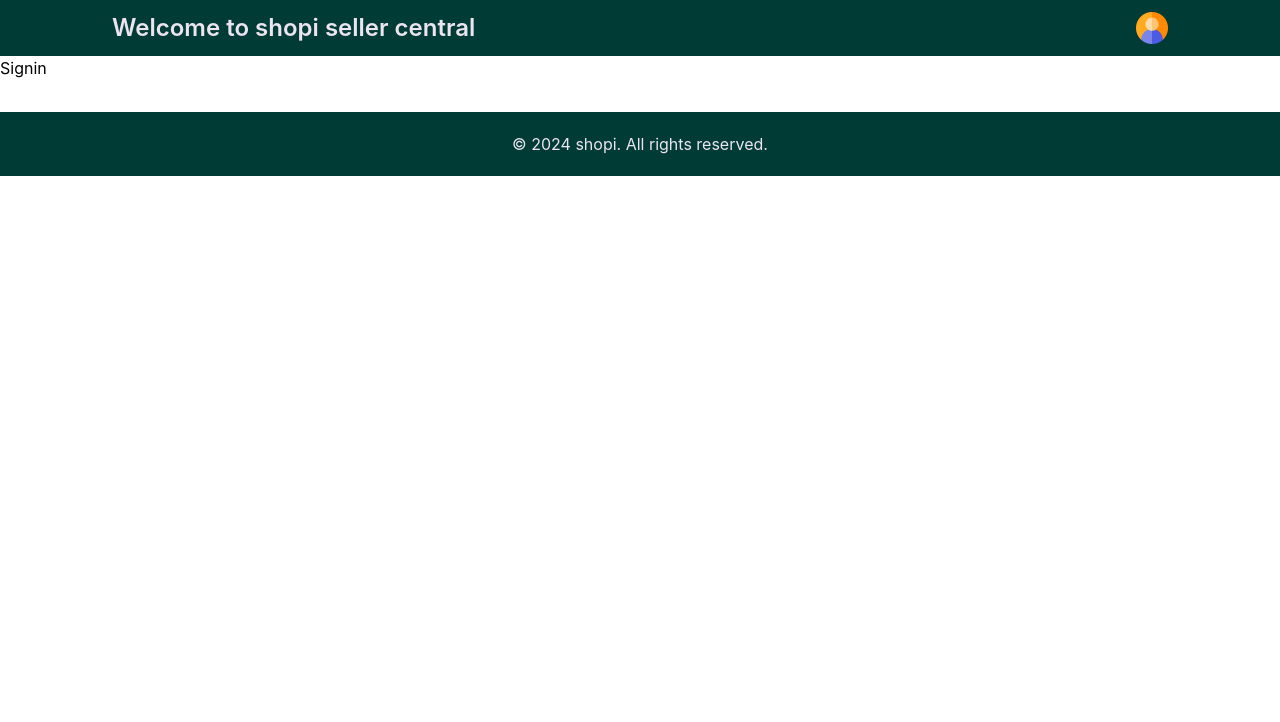
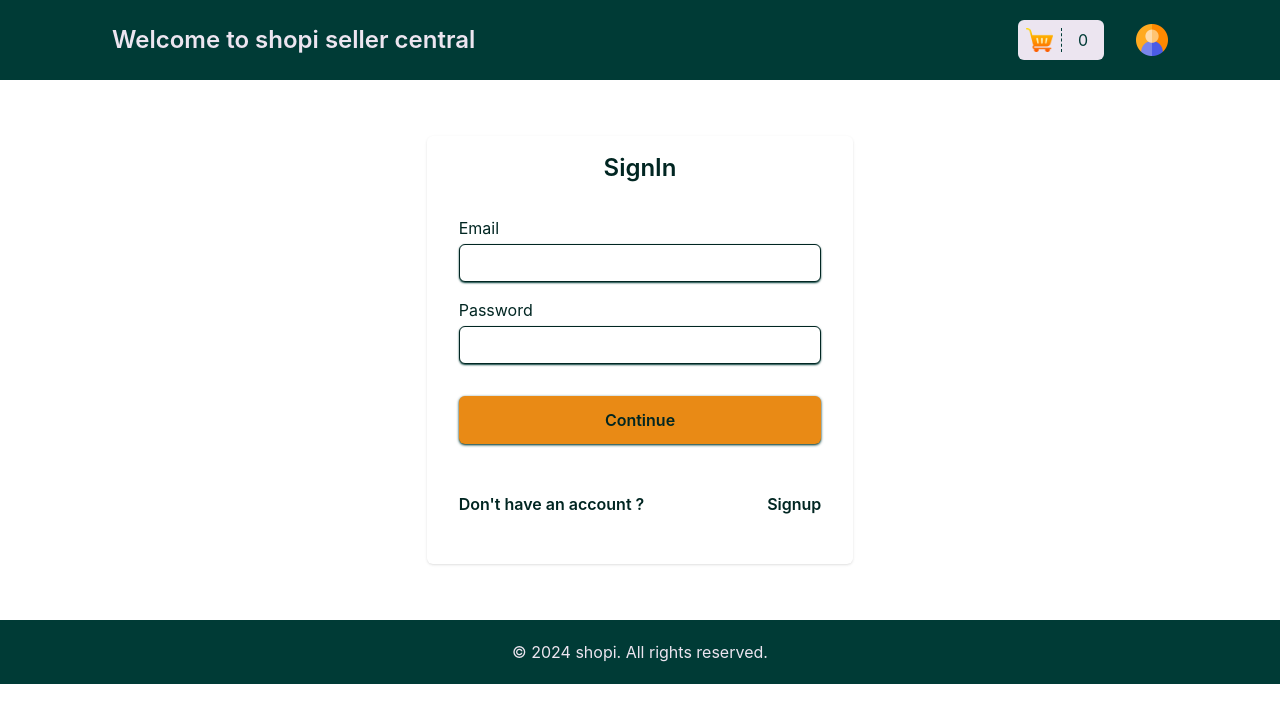
Before and after one commit to laxmankrishnamurti/E-Commerce-Site, a React (Vite) app in the folder seller/: page /signin in a window 1280 px wide. Shown: the top 722 px of the page. Built offline with nearby package versions, Linux system fonts and the light colour scheme.

Commit message:
signup and signin page is completed

```diff
--- a/seller/src/components/header/Header.tsx
+++ b/seller/src/components/header/Header.tsx
@@ -1,6 +1,8 @@
+import { useState } from 'react'
 import { Link } from 'react-router-dom'
+import cartPng from '../../assets/cart-orange.png'
 import profileIcon from '../../assets/user.png'
-import { useState } from 'react'
+
 
 function Header() {
   const [logoutVisibility, setLogoutVisibility] = useState<string>("hidden")
@@ -14,9 +16,16 @@ function Header() {
   }
 
   return (
-    <div className="w-full bg-primary text-bg h-14 flex items-center justify-between px-28">
+    <div className="w-full bg-primary text-bg h-20 flex items-center justify-between px-28">
       <div>
         <Link to={`/admin`}><span className='text-2xl font-semibold'>Welcome to shopi seller central</span></Link>
+      </div>
+      <div className='flex justify-between items-center gap-8'>
+        <div className='bg-bg p-2 rounded-md flex gap-4 justify-center items-center'>
+            <div className='border-r border-primary border-dashed w-9 h-6'>
+                <img src={cartPng} className='w-full h-full pr-2'/>
+            </div>
+            <div className='pr-2 text-primary'>0</div>
         </div>
         <div className='w-8 flex justify-center items-center relative'>
           <button onClick={handleLogoutVisibility}>
@@ -27,6 +36,7 @@ function Header() {
           </div>
         </div>
       </div>
+    </div>
   )
 }
 
--- a/seller/src/components/signin/Signin.tsx
+++ b/seller/src/components/signin/Signin.tsx
@@ -1,8 +1,106 @@
+import React, { useState } from "react";
+import { toast } from "react-toastify";
+import { Link, useNavigate } from "react-router-dom";
+import axios from "axios";
 
+interface ISigninFormData {
+  email: string;
+  password: string;
+}
 
 function Signin() {
+     const [loading, setLoading] = useState(false);
+    const navigate = useNavigate();
+
+  const [signinFormData, setSigninFormData] = useState<ISigninFormData>({
+    email: "",
+    password: "",
+  })
+
+  const handleFieldChanges = (e: React.ChangeEvent<HTMLInputElement>) => {
+    const {name, value} = e.target
+    setSigninFormData({...signinFormData, [name]: value})
+  }
+
+  const handleFormSubmit = async (e: React.FormEvent<HTMLFormElement>) => {
+    e.preventDefault()
+    setLoading(true)
+
+    try {
+      const response = await axios.post("http://localhost:4000/api/v1/s/signin", signinFormData)
+      if(response){
+          const {data} = response;
+          toast.success('Logged in successfully!');
+          setTimeout(() => {
+              navigate(`/${data.sellerId}`);
+          }, 3000);
+      }
+    } catch (error) {
+        if (axios.isAxiosError(error)) {
+          if (error.response) {
+              toast.error(`${error.response.data.message}`);
+          } else {
+              toast.error('No response received from the server.');
+          }
+        } else if (error instanceof Error) {
+            // Handles non-Axios errors
+            toast.error(`Error: ${error.message}`);
+        } else {
+            toast.error('An unknown error occurred.');
+        }
+    }finally {
+      setLoading(false)
+    }
+
+  }
+
   return (
-    <div>Signin</div>
+    <div className='mx-auto my-14 px-8 py-4 w-4/12 h-fit shadow rounded-md'>
+      <div className="flex justify-center items-center flex-col gap-8">
+        <div>
+          <h1 className='text-2xl text-text font-semibold'>SignIn</h1>
+        </div>
+        <div className="w-full">
+            <form onSubmit={handleFormSubmit}>
+              <div className=" flex flex-col gap-1 mb-4">
+                  <label className="text-text">Email</label>
+                  <input
+                      value={signinFormData.email}
+                      onChange={handleFieldChanges}
+                      type="text"
+                      name="email"
+                      required
+                      className="border border-solid border-black px-2 py-2 text-text text-sm rounded-md shadow-sm shadow-primary placeholder:text-sm outline-none transition-all duration-300 focus:ring-1 focus:ring-attention"
+                  />
+              </div>
+              <div className=" flex flex-col gap-1 mb-4">
+                  <label className="text-text">Password</label>
+                  <input
+                      value={signinFormData.password}
+                      onChange={handleFieldChanges}
+                      type="password"
+                      name="password"
+                      required
+                      className="border border-solid border-black px-2 py-2 text-text text-sm rounded-md shadow-sm shadow-primary placeholder:text-sm outline-none transition-all duration-300 focus:ring-1 focus:ring-attention"
+                  />
+              </div>
+              <div className="mt-8 mb-4">
+                    <button type="submit" disabled={loading} className={`${loading ? 'loading flex justify-center items-center' : ''} bg-cta w-full h-12 rounded-md text-text font-semibold shadow shadow-primary hover:bg-ctah `}>
+                        {loading ? (
+                            <span className="spinner"></span>
+                        ) : (
+                            'Continue'
+                        )}
+                    </button>
+                </div>
+            </form>
+        </div>
+      </div>
+      <div className="flex justify-between my-8">
+              <span className="text-text font-semibold">Don't have an account ?</span>
+              <Link to={`/signup`} className="hover:underline font-semibold text-text">Signup</Link>
+            </div>
+    </div>
   )
 }
 
--- a/seller/src/components/signup/Signup.tsx
+++ b/seller/src/components/signup/Signup.tsx
@@ -1,9 +1,7 @@
 import axios from "axios";
 import React, { useState } from "react";
-import { useNavigate } from "react-router-dom";
+import { useNavigate, Link } from "react-router-dom";
 import { toast } from 'react-toastify';
-import 'react-toastify/dist/ReactToastify.css';
-import "./spinner.css"
 
 interface ISignupFormData {
     fullName: string;
@@ -26,8 +24,10 @@ interface ISignupFormData {
 }
 
 function Signup() {
-    const [loading, setLoading] = useState(false); // Loading state
-    const navigate = useNavigate(); // Initialize useNavigate
+    const [loading, setLoading] = useState(false);
+    const navigate = useNavigate();
+
+    //Signup form data format
     const [signupFormData, setSignupFormData] = useState<ISignupFormData>({
         fullName: " ",
         email: " ",
@@ -109,7 +109,7 @@ function Signup() {
             })
             if(response){
                 const {data} = response
-                toast.success('Account created successfully!');
+                toast.success(`${data.message}`);
                 setTimeout(() => {
                     navigate(`/${data.sellerId}`);
                 }, 3000);
@@ -134,8 +134,12 @@ function Signup() {
 
   return (
     <div className='mx-auto my-8 px-8 py-4 w-10/12 h-fit shadow rounded-md'>
-        <div className='mb-8'>
+        <div className='mb-8 flex items-center justify-between'>
             <h1 className='text-2xl text-text font-semibold'>Signup</h1>
+            <div className="flex gap-8">
+                <span className="text-text font-semibold">Already have an account ?</span>
+                <Link to={`/signin`} className="text-ctah font-semibold hover:underline">SignIn</Link>
+            </div>
         </div>
         <div>
             <form
@@ -154,7 +158,7 @@ function Signup() {
                                 onChange={handleFieldChanges}
                                 type="text"
                                 name="fullName"
-                                // required
+                                required
                                 className="border border-solid border-black px-2 py-2 text-text text-sm rounded-md shadow-sm shadow-primary placeholder:text-sm outline-none transition-all duration-300 focus:ring-1 focus:ring-attention"
                             />
                         </div>
@@ -165,7 +169,7 @@ function Signup() {
                                 onChange={handleFieldChanges}
                                 type="text"
                                 name="email"
-                                // required
+                                required
                                 className="border border-solid border-black px-2 py-2 text-text text-sm rounded-md shadow-sm shadow-primary placeholder:text-sm outline-none transition-all duration-300 focus:ring-1 focus:ring-attention"
                             />
                         </div>
@@ -176,7 +180,7 @@ function Signup() {
                                 onChange={handleFieldChanges}
                                 type="password"
                                 name="password"
-                                // required
+                                required
                                 className="border border-solid border-black px-2 py-2 text-text text-sm rounded-md shadow-sm shadow-primary placeholder:text-sm outline-none transition-all duration-300 focus:ring-1 focus:ring-attention"
                             />
                         </div>
@@ -187,7 +191,7 @@ function Signup() {
                                 onChange={handleFieldChanges}
                                 type="text"
                                 name="phoneNumber"
-                                // required
+                                required
                                 className="border border-solid border-black px-2 py-2 text-text text-sm rounded-md shadow-sm shadow-primary placeholder:text-sm outline-none transition-all duration-300 focus:ring-1 focus:ring-attention"
                             />
                         </div>
@@ -198,7 +202,7 @@ function Signup() {
                                 onChange={handleFieldChanges}
                                 type="text"
                                 name="storeName"
-                                // required
+                                required
                                 className="border border-solid border-black px-2 py-2 text-text text-sm rounded-md shadow-sm shadow-primary placeholder:text-sm outline-none transition-all duration-300 focus:ring-1 focus:ring-attention"
                             />
                         </div>
@@ -216,7 +220,7 @@ function Signup() {
                                 onChange={handleFieldChanges}
                                 type="text"
                                 name="panNumber"
-                                // required
+                                required
                                 className="border border-solid border-black px-2 py-2 text-text text-sm rounded-md shadow-sm shadow-primary placeholder:text-sm outline-none transition-all duration-300 focus:ring-1 focus:ring-attention"
                             />
                         </div>
@@ -227,7 +231,7 @@ function Signup() {
                                 onChange={handleFieldChanges}
                                 type="text"
                                 name="panHolder"
-                                // required
+                                required
                                 className="border border-solid border-black px-2 py-2 text-text text-sm rounded-md shadow-sm shadow-primary placeholder:text-sm outline-none transition-all duration-300 focus:ring-1 focus:ring-attention"
                             />
                         </div>
@@ -237,8 +241,8 @@ function Signup() {
                                 onChange={handleFieldChanges}
                                 type="file"
                                 name="panPhoto"
-                                // required
-                                className="border border-solid border-black px-2 py-2 text-text text-sm rounded-md shadow-sm shadow-primary placeholder:text-sm outline-none transition-all duration-300 focus:ring-1 focus:ring-attention bg-bg cursor-pointer"
+                                required
+                                className="border border-solid border-black px-2 py-2 text-bg text-sm rounded-md shadow-sm shadow-primary placeholder:text-sm outline-none transition-all duration-300 focus:ring-1 focus:ring-attention bg-primary cursor-pointer"
                             />
                         </div>
                     </div>
@@ -255,7 +259,7 @@ function Signup() {
                                 onChange={handleFieldChanges}
                                 type="text"
                                 name="accountHolder"
-                                // required
+                                required
                                 className="border border-solid border-black px-2 py-2 text-text text-sm rounded-md shadow-sm shadow-primary placeholder:text-sm outline-none transition-all duration-300 focus:ring-1 focus:ring-attention"
                             />
                         </div>
@@ -266,7 +270,7 @@ function Signup() {
                                 onChange={handleFieldChanges}
                                 type="text"
                                 name="accountNumber"
-                                // required
+                                required
                                 className="border border-solid border-black px-2 py-2 text-text text-sm rounded-md shadow-sm shadow-primary placeholder:text-sm outline-none transition-all duration-300 focus:ring-1 focus:ring-attention"
                             />
                         </div>
@@ -277,7 +281,7 @@ function Signup() {
                                 onChange={handleFieldChanges}
                                 type="text"
                                 name="ifscCode"
-                                // required
+                                required
                                 className="border border-solid border-black px-2 py-2 text-text text-sm rounded-md shadow-sm shadow-primary placeholder:text-sm outline-none transition-all duration-300 focus:ring-1 focus:ring-attention"
                             />
                         </div>
@@ -295,7 +299,7 @@ function Signup() {
                                 onChange={handleFieldChanges}
                                 type="text"
                                 name="pickupStreet"
-                                // required
+                                required
                                 className="border border-solid border-black px-2 py-2 text-text text-sm rounded-md shadow-sm shadow-primary placeholder:text-sm outline-none transition-all duration-300 focus:ring-1 focus:ring-attention"
                             />
                         </div>
@@ -306,7 +310,7 @@ function Signup() {
                                 onChange={handleFieldChanges}
                                 type="text"
                                 name="city"
-                                // required
+                                required
                                 className="border border-solid border-black px-2 py-2 text-text text-sm rounded-md shadow-sm shadow-primary placeholder:text-sm outline-none transition-all duration-300 focus:ring-1 focus:ring-attention"
                             />
                         </div>
@@ -317,7 +321,7 @@ function Signup() {
                                 onChange={handleFieldChanges}
                                 type="text"
                                 name="pinCode"
-                                // required
+                                required
                                 className="border border-solid border-black px-2 py-2 text-text text-sm rounded-md shadow-sm shadow-primary placeholder:text-sm outline-none transition-all duration-300 focus:ring-1 focus:ring-attention"
                             />
                         </div>
@@ -328,7 +332,7 @@ function Signup() {
                                 onChange={handleFieldChanges}
                                 type="text"
                                 name="state"
-                                // required
+                                required
                                 className="border border-solid border-black px-2 py-2 text-text text-sm rounded-md shadow-sm shadow-primary placeholder:text-sm outline-none transition-all duration-300 focus:ring-1 focus:ring-attention"
                             />
                         </div>
@@ -338,8 +342,8 @@ function Signup() {
                                 value={signupFormData.shippingMethod}
                                 onChange={handleFieldChanges}
                                 name="shippingMethod"
-                                // required
-                                className='px-4 py-3 outline-none rounded-md hover:cursor-pointer bg-bg text-primary font-bold text-sm'
+                                required
+                                className='px-4 py-3 outline-none rounded-md hover:cursor-pointer bg-primary text-bg font-bold text-sm'
                             >
                                 <option value="">Select a shipping method</option>
                                 <option value="SHOPI">SHOPI</option>
@@ -349,11 +353,11 @@ function Signup() {
                         <div className="w-3/12 flex flex-col gap-1 mb-4">
                             <label className="text-text">Shipping fee prefrences</label>
                             <select
-                                // required
+                                required
                                 value={signupFormData.shippingFeePrefrences}
                                 onChange={handleFieldChanges}
                                 name="shippingFeePrefrences"
-                                className='px-4 py-3 outline-none rounded-md hover:cursor-pointer bg-bg text-primary font-bold text-sm'
+                                className='px-4 py-3 outline-none rounded-md hover:cursor-pointer bg-primary text-bg font-bold text-sm'
                             >
                                 <option value="">Select shipping fee prefrences</option>
                                 <option value="CUSTOMER">CUSTOMER</option>
--- a/seller/src/router/Root.tsx
+++ b/seller/src/router/Root.tsx
@@ -2,6 +2,7 @@ import {Header, Footer} from '../components/index.components'
 import { Outlet } from 'react-router-dom'
 import { ToastContainer } from 'react-toastify';
 import 'react-toastify/dist/ReactToastify.css';
+import './spinner.css'
 
 function Root() {
   return (
```
Also changed, not shown: seller/src/router/spinner.css (added, +20 -0 lines), seller/src/assets/cart-orange.png (added), 1 other file (tests, documents, lock files or other folders). Lines whose indentation alone changed are shown as unchanged.
